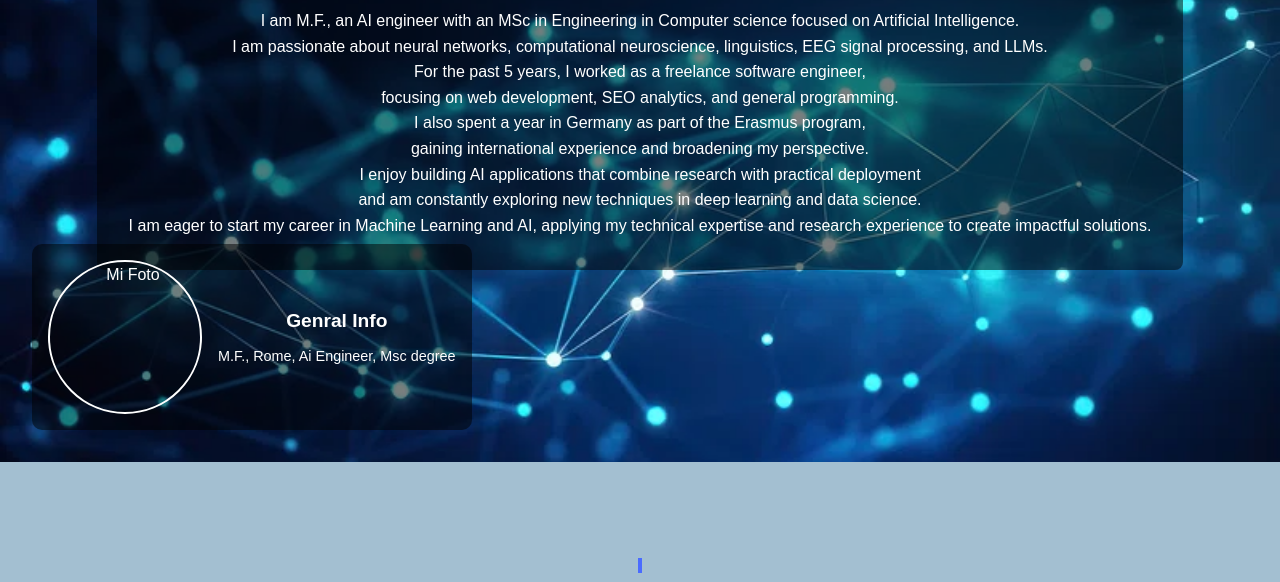
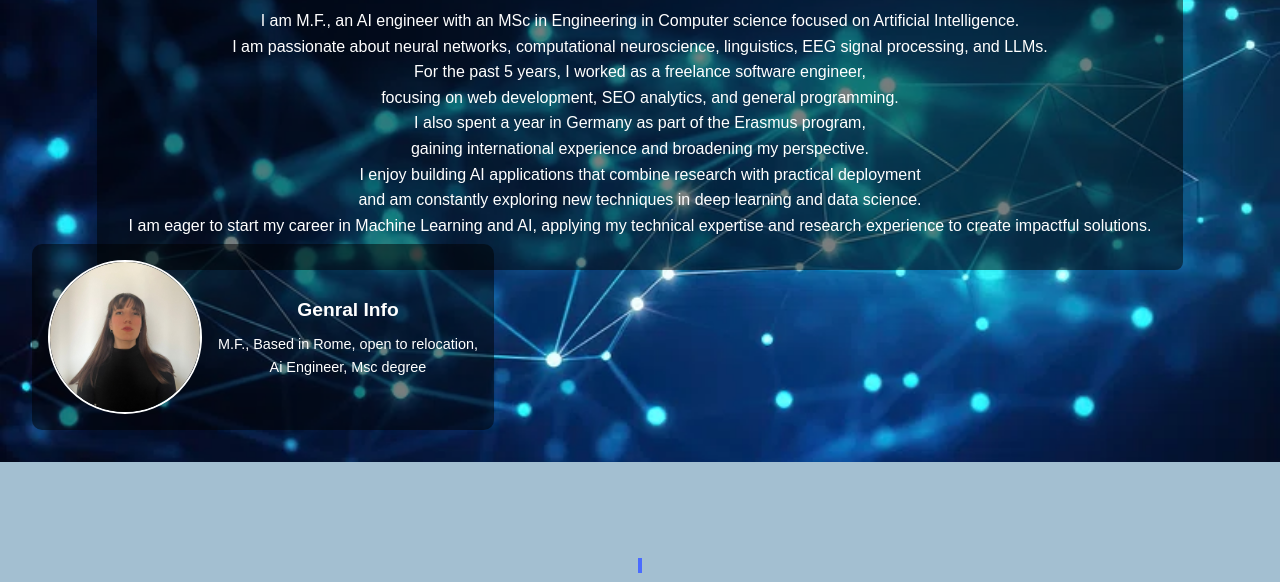
Before and after one commit to ethics-neuro-ai/portfolio, a plain HTML site: page index.html in a window 1280 px wide. Shown: the part 166-748 px from the top of the page. Drawn offline with Linux system fonts and the light colour scheme.

Commit message:
Updated portfolio page and added new image

```diff
--- a/index.html
+++ b/index.html
@@ -11,10 +11,10 @@
     <header class="hero-header">
 
         <div class="hero-side-left">
-            <img src="images/io.jpg" alt="Mi Foto" class="hero-photo">
+            <img src="images/foto_port.jpg" alt="Mi Foto" class="hero-photo">
             <div class="hero-info">
                 <h2>Genral Info </h2>
-                <p>M.F., Rome, Ai Engineer, Msc degree </p>
+                <p>M.F., Based in Rome, open to relocation, <br> Ai Engineer, Msc degree </p>
             </div>
         </div>
 
@@ -152,7 +152,7 @@
                             <div class="skill"><span>Git / GitHub</span><div class="skill-bar"><div class="skill-level" style="width: 90%;"></div></div></div>
 
                             <h3>Cloud / MLOps</h3>
-                            <div class="skill"><span>AWS / GCP Basics</span><div class="skill-bar"><div class="skill-level" style="width: 60%;"></div></div></div>
+                            <div class="skill"><span>AWS / GCP Basics</span><div class="skill-bar"><div class="skill-level" style="width: 45%;"></div></div></div>
                             <div class="skill"><span>Model Deployment & Serving</span><div class="skill-bar"><div class="skill-level" style="width: 75%;"></div></div></div>
 
                             <h3>Soft Skills</h3>
```
Also changed, not shown: images/foto_port.JPG (added), 1 other file.
